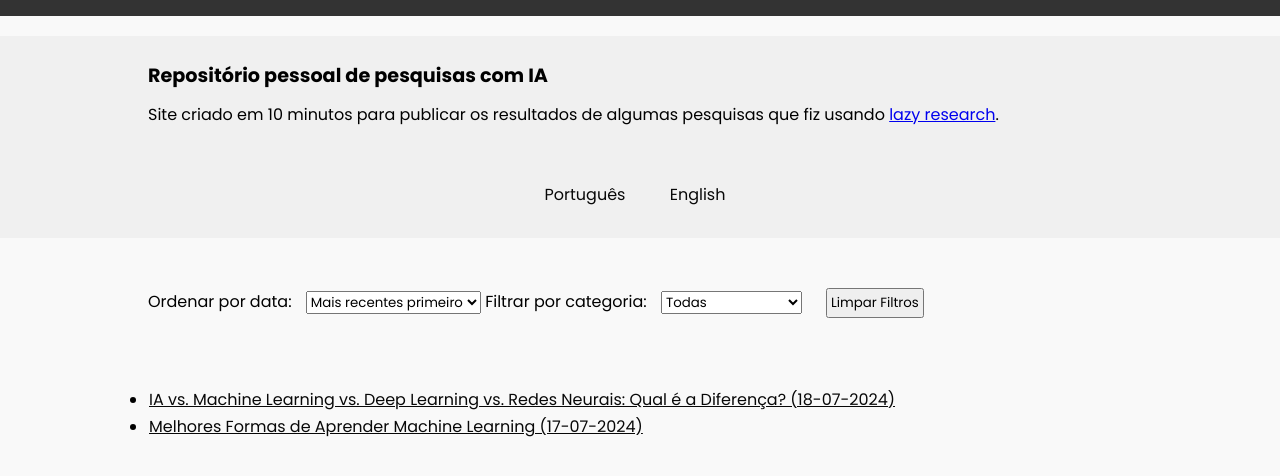
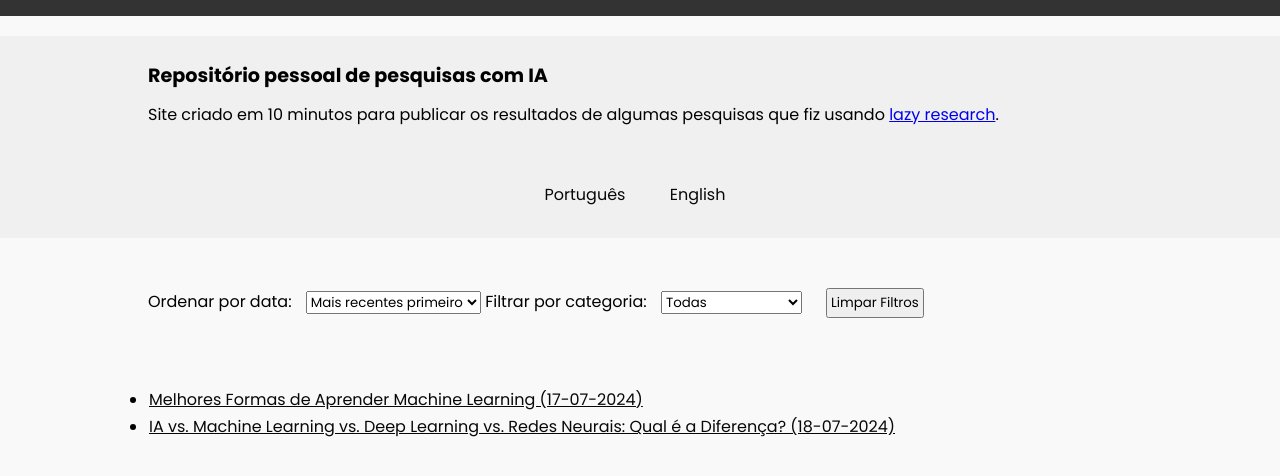
Before and after one commit to NonakaVal/lazy_researches, a plain HTML site: page index.html in a window 1280 px wide. Both pictures are taken after a click on the link "Português". Drawn offline with Linux system fonts and the light colour scheme.

Commit message:
date-fix

```diff
--- a/en/index.json
+++ b/en/index.json
@@ -1,5 +1,4 @@
 [
-
   {
       "title": "Comprehensive Data Science Roadmaps Overview (07-18-2024)",
       "url": "Comprehensive Data Science Roadmaps Overview.html",
@@ -19,7 +18,7 @@
       "category": "marketing"
   },
   {
-      "title": "Market Research and Competitive Analysis: Sources and Questions (07-22-2024) (#1) ",
+      "title": "Market Research and Competitive Analysis: Sources and Questions (07-22-2024) (#1)",
       "url": "Market Research and Competitive Analysis.html",
       "date": "2024-07-22",
       "category": "marketing"
--- a/index.html
+++ b/index.html
@@ -38,14 +38,12 @@
                 <label for="category-filter">Filtrar por categoria:</label>
                 <select id="category-filter" onchange="updateLanguage()">
                     <option value="all">Todas</option>
-                    <!-- As opções de categoria serão preenchidas dinamicamente -->
                 </select>
                 <button id="clear-filters" onclick="clearFilters()">Limpar Filtros</button>
             </div>
         </section>
 
         <section id="articles">
-
             <div class="container">
                 <ul id="articles-list">
                     <!-- Os links para os artigos serão gerados dinamicamente via script -->
@@ -53,6 +51,6 @@
             </div>
         </section>
     </main>
-    <script src="script.js"></script>
+    <script src="test.js"></script>
 </body>
 </html>
--- a/pt/index.json
+++ b/pt/index.json
@@ -4,7 +4,7 @@
     {
       "title": "Melhores Formas de Aprender Machine Learning (17-07-2024)",
       "url": "Melhores Formas de Aprender Machine Learning.html",
-      "date": "2024-07-17",
+      "date": "2024-07-19",
       "category": "Machine Learning"
     },
     {
--- a/script.js
+++ b/script.js
@@ -56,27 +56,24 @@ function updateLanguage(language) {
             <option value="desc">${translations[language].sortOptions.desc}</option>
             <option value="asc">${translations[language].sortOptions.asc}</option>
         `;
-
-        // Atualizar opções de filtro de categoria
-        const categoryFilterElement = document.getElementById('category-filter');
-        categoryFilterElement.innerHTML = `<option value="all">${translations[language].allCategories}</option>`;
     }
 
     const articlesList = document.getElementById('articles-list');
     const sortOrder = document.getElementById('sort-order').value || 'desc';
     const categoryFilter = document.getElementById('category-filter').value || 'all';
-    articlesList.innerHTML = '';
 
-    fetch(`${language}/index.json`) // Carrega o arquivo index.json do idioma selecionado
+    // Carregar artigos
+    fetch(`${language}/index.json`)
         .then(response => {
             if (!response.ok) {
-                throw new Error('Erro ao carregar os artigos.');
+                throw new Error('Error loading articles.');
             }
             return response.json();
         })
         .then(articles => {
-            if (articles && articles.length > 0) {
-                // Preencher seletor de categorias
+            console.log('Loaded articles:', articles); // Debug log
+
+            // Preencher o seletor de categorias
             const categories = [...new Set(articles.map(article => article.category))];
             const categoryFilterElement = document.getElementById('category-filter');
             categoryFilterElement.innerHTML = `<option value="all">${translations[language].allCategories}</option>`;
@@ -101,6 +98,8 @@ function updateLanguage(language) {
                         }
                     });
 
+            // Limpar e adicionar artigos à lista
+            articlesList.innerHTML = '';
             filteredArticles.forEach(article => {
                 const li = document.createElement('li');
                 const a = document.createElement('a');
@@ -115,16 +114,11 @@ function updateLanguage(language) {
                 li.textContent = translations[language].noArticlesFound;
                 articlesList.appendChild(li);
             }
-            } else {
-                const li = document.createElement('li');
-                li.textContent = translations[language].noArticlesFound;
-                articlesList.appendChild(li);
-            }
         })
         .catch(error => {
-            console.error('Erro ao carregar artigos:', error);
+            console.error('Error loading articles:', error);
             const li = document.createElement('li');
-            li.textContent = "Erro ao carregar os artigos.";
+            li.textContent = "Error loading articles.";
             articlesList.appendChild(li);
         });
 }
--- /dev/null
+++ b/test.js
@@ -0,0 +1,136 @@
+const translations = {
+    en: {
+        introductionTitle: "Personal AI Research Repository",
+        introductionText: "Site created in 10 minutes to publish the results of some research I did using <a href=\"https://github.com/NonakaVal/lazy_research\">lazy research</a>.",
+        sortOrderLabel: "Sort by date:",
+        sortOptions: {
+            desc: "Newest first",
+            asc: "Oldest first"
+        },
+        categoryFilterLabel: "Filter by category:",
+        clearFiltersButton: "Clear Filters",
+        allCategories: "All",
+        noArticlesFound: "No articles found."
+    },
+    pt: {
+        introductionTitle: "Repositório pessoal de pesquisas com IA",
+        introductionText: "Site criado em 10 minutos para publicar os resultados de algumas pesquisas que fiz usando <a href=\"https://github.com/NonakaVal/lazy_research\">lazy research</a>.",
+        sortOrderLabel: "Ordenar por data:",
+        sortOptions: {
+            desc: "Mais recentes primeiro",
+            asc: "Mais antigos primeiro"
+        },
+        categoryFilterLabel: "Filtrar por categoria:",
+        clearFiltersButton: "Limpar Filtros",
+        allCategories: "Todas",
+        noArticlesFound: "Nenhum artigo encontrado."
+    }
+};
+
+function changeLanguage(language) {
+    localStorage.setItem('language', language);
+    updateLanguage(language);
+}
+
+function updateLanguage(language) {
+    if (!language) {
+        language = localStorage.getItem('language') || 'en';
+    }
+
+    const articlesList = document.getElementById('articles-list');
+    const sortOrder = document.getElementById('sort-order').value || 'desc';
+    const categoryFilter = document.getElementById('category-filter').value || 'all';
+    articlesList.innerHTML = '';
+
+    fetch(`${language}/index.json`)
+        .then(response => {
+            if (!response.ok) {
+                throw new Error('Erro ao carregar os artigos.');
+            }
+            return response.json();
+        })
+        .then(articles => {
+            if (articles && articles.length > 0) {
+                // Atualizar conteúdo da introdução
+                const introductionTitle = document.querySelector('#introduction h1');
+                const introductionText = document.querySelector('#introduction p');
+
+                if (translations[language]) {
+                    introductionTitle.textContent = translations[language].introductionTitle;
+                    introductionText.innerHTML = translations[language].introductionText;
+
+                    // Atualizar labels e botão dos filtros
+                    document.querySelector('#filters label[for="sort-order"]').textContent = translations[language].sortOrderLabel;
+                    document.querySelector('#filters label[for="category-filter"]').textContent = translations[language].categoryFilterLabel;
+                    document.getElementById('clear-filters').textContent = translations[language].clearFiltersButton;
+
+                    // Atualizar opções de ordenação
+                    const sortOrderElement = document.getElementById('sort-order');
+                    sortOrderElement.innerHTML = `
+                        <option value="desc">${translations[language].sortOptions.desc}</option>
+                        <option value="asc">${translations[language].sortOptions.asc}</option>
+                    `;
+                }
+
+                // Preencher seletor de categorias
+                const categories = [...new Set(articles.map(article => article.category))];
+                const categoryFilterElement = document.getElementById('category-filter');
+                categoryFilterElement.innerHTML = `<option value="all">${translations[language].allCategories}</option>`;
+                categories.forEach(category => {
+                    const option = document.createElement('option');
+                    option.value = category;
+                    option.textContent = category;
+                    categoryFilterElement.appendChild(option);
+                });
+
+                // Filtrar e ordenar os artigos
+                const filteredArticles = articles
+                    .filter(article => categoryFilter === 'all' || article.category === categoryFilter)
+                    .sort((a, b) => {
+                        const dateA = new Date(a.date);
+                        const dateB = new Date(b.date);
+
+                        if (sortOrder === 'asc') {
+                            return dateA - dateB;
+                        } else {
+                            return dateB - dateA;
+                        }
+                    });
+
+                filteredArticles.forEach(article => {
+                    const li = document.createElement('li');
+                    const a = document.createElement('a');
+                    a.href = `${language}/${article.url}`;
+                    a.textContent = article.title;
+                    li.appendChild(a);
+                    articlesList.appendChild(li);
+                });
+
+                if (filteredArticles.length === 0) {
+                    const li = document.createElement('li');
+                    li.textContent = translations[language].noArticlesFound;
+                    articlesList.appendChild(li);
+                }
+            } else {
+                const li = document.createElement('li');
+                li.textContent = translations[language].noArticlesFound;
+                articlesList.appendChild(li);
+            }
+        })
+        .catch(error => {
+            console.error('Erro ao carregar artigos:', error);
+            const li = document.createElement('li');
+            li.textContent = "Erro ao carregar os artigos.";
+            articlesList.appendChild(li);
+        });
+}
+
+function clearFilters() {
+    document.getElementById('sort-order').value = 'desc';
+    document.getElementById('category-filter').value = 'all';
+    updateLanguage(localStorage.getItem('language') || 'en');
+}
+
+document.addEventListener('DOMContentLoaded', () => {
+    updateLanguage(localStorage.getItem('language') || 'en');
+});
```
Lines whose indentation alone changed are shown as unchanged.
